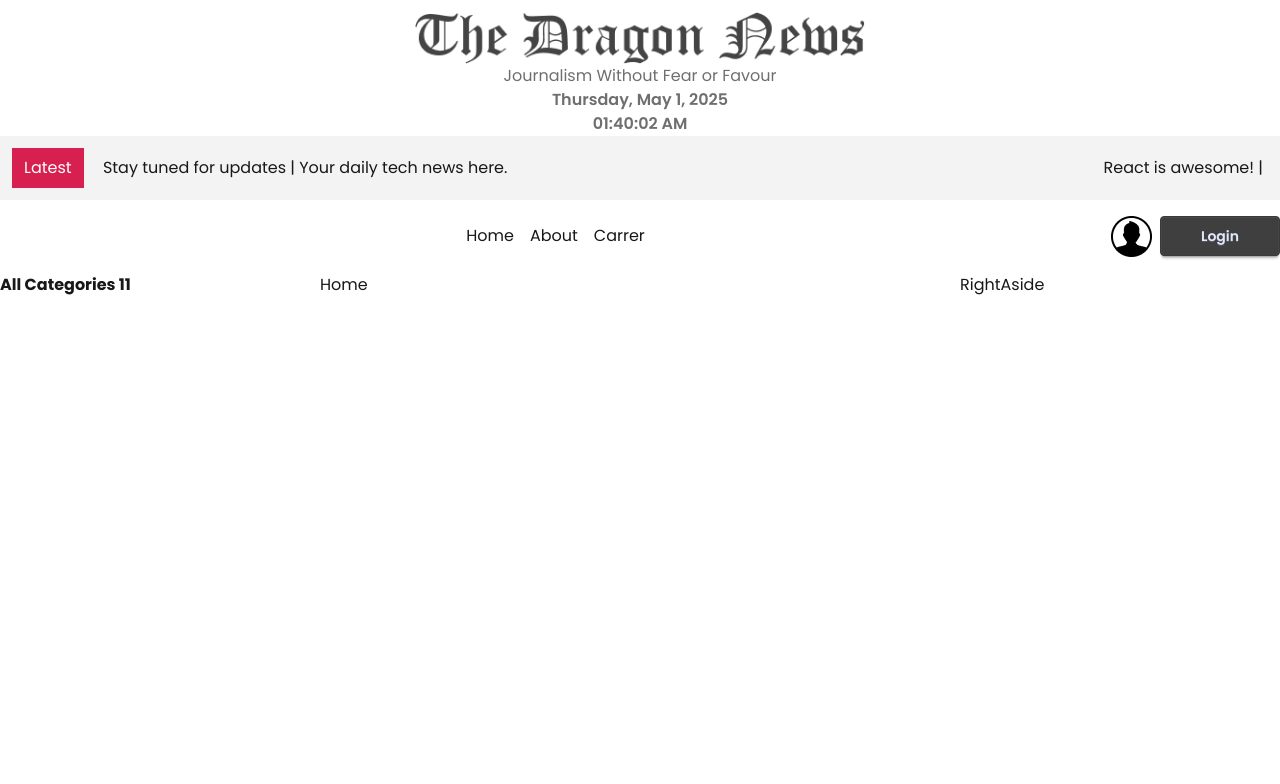
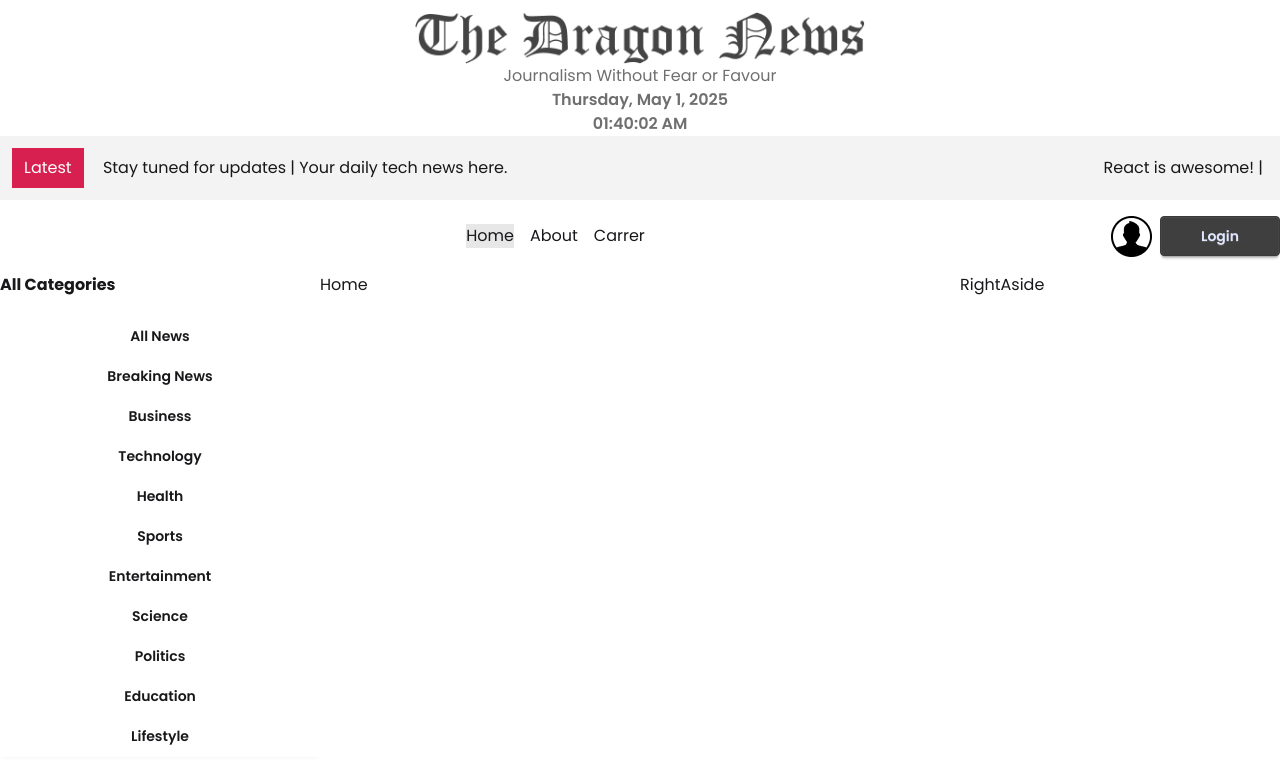
Before and after one commit to iktushar01/dragon-news-webapp, a React (Vite) app: page / in a window 1280 px wide. Shown: the top 784 px of the page. Built offline with nearby package versions, Linux system fonts and the light colour scheme.

Commit message:
display category and active class style add

```diff
--- a/src/Components/Categories.jsx
+++ b/src/Components/Categories.jsx
@@ -1,4 +1,5 @@
 import React, { use } from 'react';
+import { NavLink } from 'react-router';
 const categoryPromise = fetch("/categories.json")
 .then((res) => res.json())
 
@@ -8,8 +9,14 @@ const Categories = () => {
     console.log(categoryPromise)
     return (
         <div>
-            <h1 className='font-bold'>All Categories {categories.length}</h1>
+            <h1 className='font-bold'>All Categories</h1>
+            <div className='grid grid-cols-1 mt-5 '>
+                {
+                   categories.map(category => <NavLink key={category.id}  className= "btn bg-base-100 border-0 hover:bg-base-200" to={`/category/${category.id}`}>{category.name}</NavLink>)
+                }
+            </div>
         </div>
+
     );
 };
 
--- a/src/Routes/Routes.jsx
+++ b/src/Routes/Routes.jsx
@@ -27,7 +27,7 @@ import CategoryNews from "../Pages/CategoryNews";
           Component : Carrer
         },
         {
-          path : '/category',
+          path : '/category/:id',
           Component : CategoryNews
         }
       ]
--- a/src/index.css
+++ b/src/index.css
@@ -19,3 +19,8 @@
   *{
     font-family: "Poppins", sans-serif;
   }
+
+
+ a.active {
+  @apply bg-base-300
+ }
```
